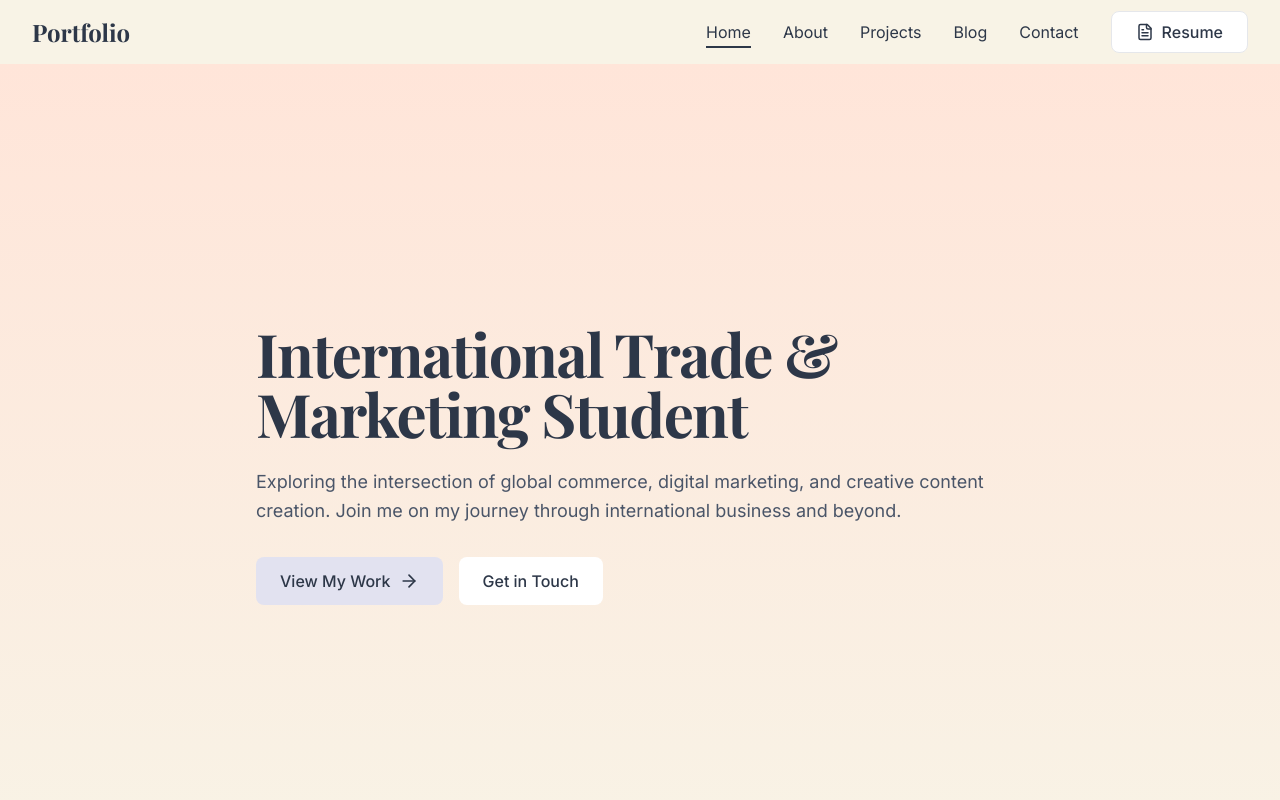
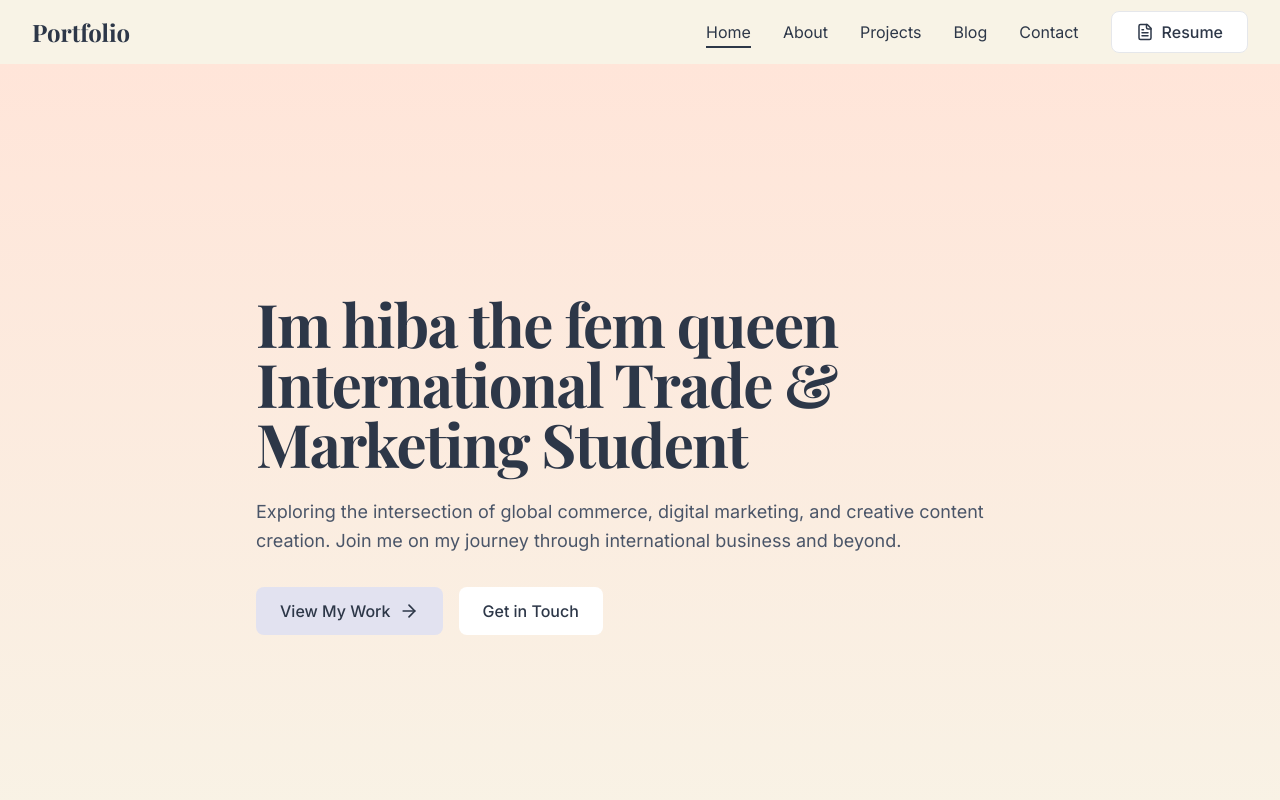
Before and after one commit to KenzaAEK/hiba-bella, a React (Vite) app: page / in a window 1280 px wide. Shown: the top 800 px of the page. Built offline with nearby package versions, Linux system fonts and the light colour scheme.

Commit message:
change one

```diff
--- a/src/pages/Home.tsx
+++ b/src/pages/Home.tsx
@@ -21,7 +21,7 @@ const Home = () => {
               transition={{ delay: 0.2 }}
               className="heading-xl mb-6"
             >
-              International Trade & Marketing Student
+              Im hiba the fem queen International Trade & Marketing Student
             </motion.h1>
             <motion.p
               initial={{ y: 20, opacity: 0 }}
```
